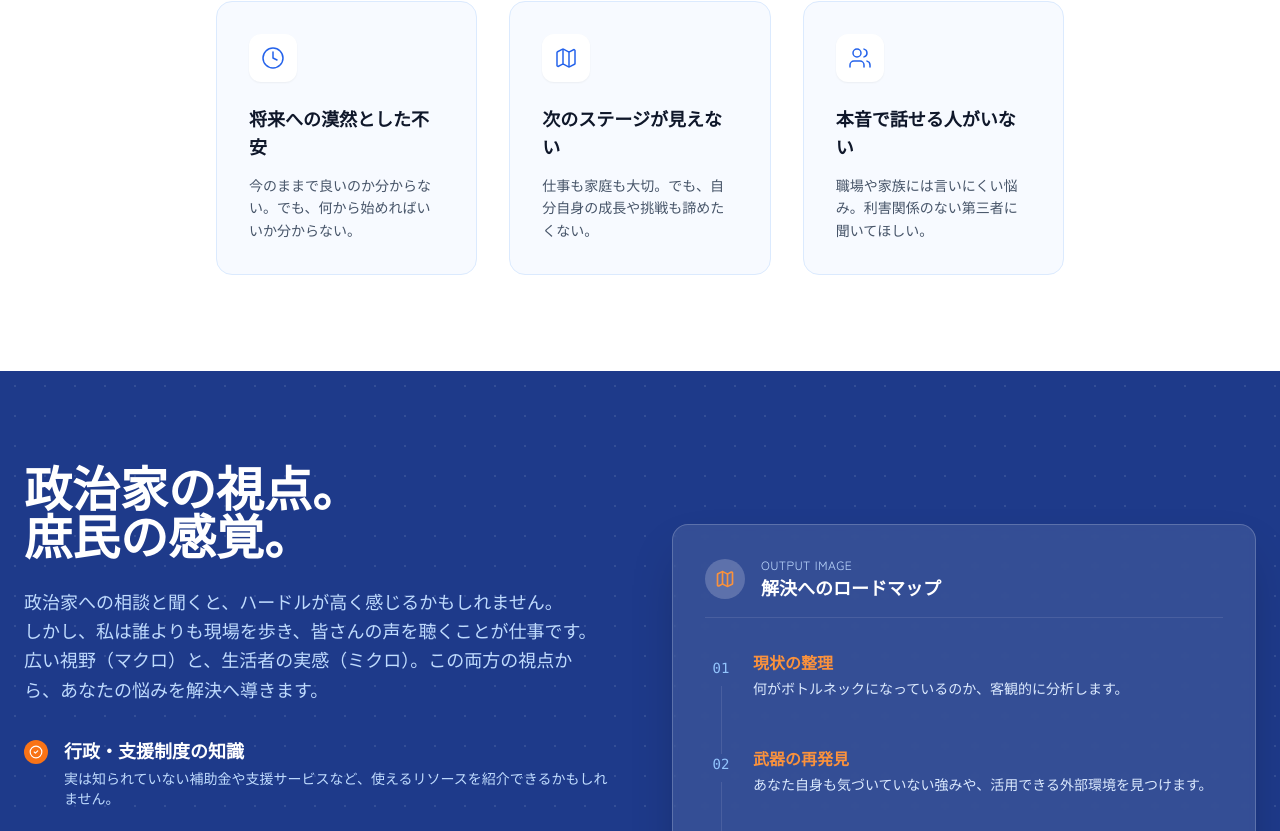
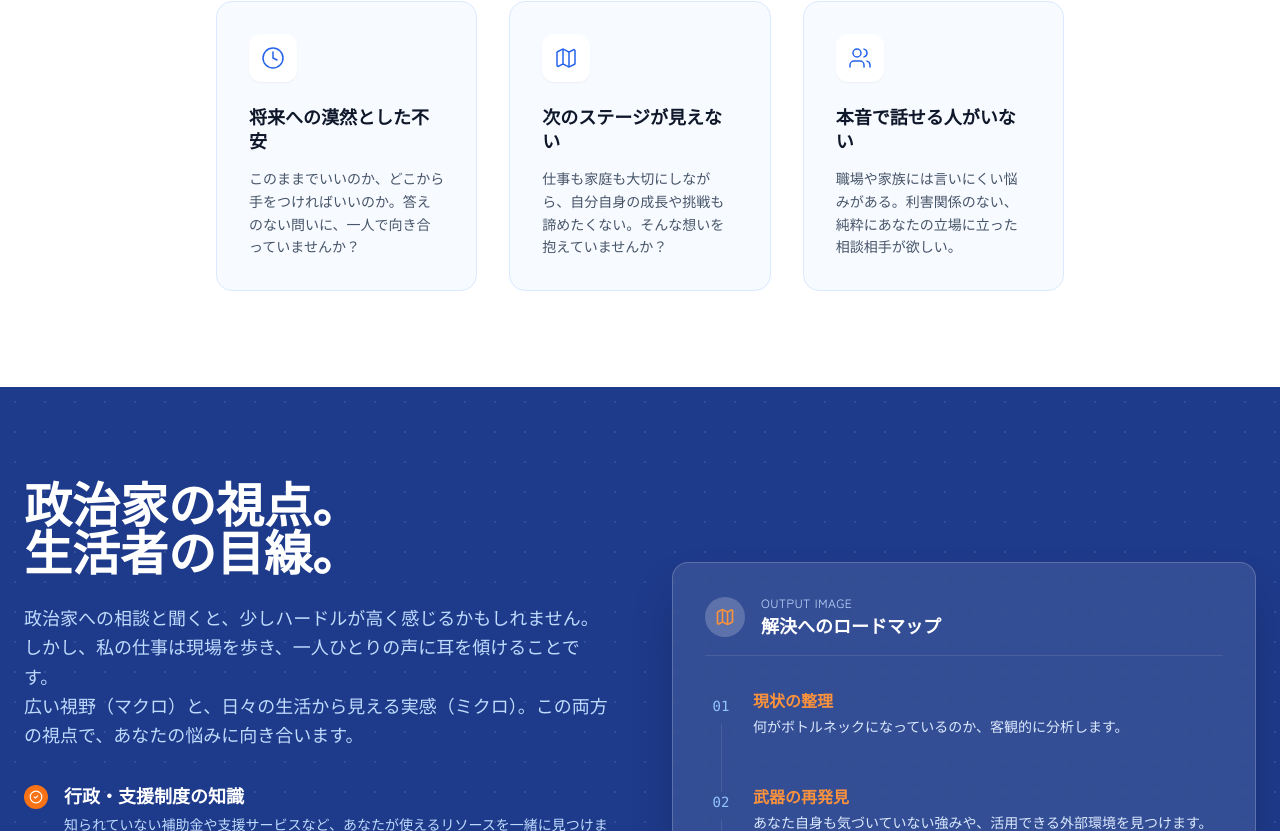
Before and after one commit to postcabinets-jp/maeda.nobumi, a React (Vite) app: page / in a window 1280 px wide. Shown: the part 1009-1840 px from the top of the page. Built offline with nearby package versions, Linux system fonts and the light colour scheme.

Commit message:
Improve Problem and Solution sections: better copywriting and remove condescending language

```diff
--- a/App.tsx
+++ b/App.tsx
@@ -154,16 +154,28 @@ const Problem = () => {
         </div>
         <div className="grid md:grid-cols-3 gap-8">
           {[
-            { icon: Clock, title: "将来への漠然とした不安", text: "今のままで良いのか分からない。でも、何から始めればいいか分からない。" },
-            { icon: Map, title: "次のステージが見えない", text: "仕事も家庭も大切。でも、自分自身の成長や挑戦も諦めたくない。" },
-            { icon: Users, title: "本音で話せる人がいない", text: "職場や家族には言いにくい悩み。利害関係のない第三者に聞いてほしい。" },
+            {
+              icon: Clock,
+              title: "将来への漠然とした不安",
+              text: "このままでいいのか、どこから手をつければいいのか。答えのない問いに、一人で向き合っていませんか？"
+            },
+            {
+              icon: Map,
+              title: "次のステージが見えない",
+              text: "仕事も家庭も大切にしながら、自分自身の成長や挑戦も諦めたくない。そんな想いを抱えていませんか？"
+            },
+            {
+              icon: Users,
+              title: "本音で話せる人がいない",
+              text: "職場や家族には言いにくい悩みがある。利害関係のない、純粋にあなたの立場に立った相談相手が欲しい。"
+            },
           ].map((item, idx) => (
             <div key={idx} className="bg-blue-50/50 p-8 rounded-2xl border border-blue-100 hover:shadow-lg transition duration-300">
               <div className="w-12 h-12 bg-white rounded-xl shadow-sm flex items-center justify-center text-blue-600 mb-6">
                 <item.icon size={24} strokeWidth={1.5} />
               </div>
-              <h3 className="text-lg font-bold text-slate-900 mb-3">{item.title}</h3>
-              <p className="text-slate-600 text-sm leading-relaxed">{item.text}</p>
+              <h3 className="text-lg font-bold text-slate-900 mb-3 leading-snug">{item.title}</h3>
+              <p className="text-slate-600 text-sm leading-relaxed whitespace-normal">{item.text}</p>
             </div>
           ))}
         </div>
@@ -183,26 +195,26 @@ const Solution = () => {
           <div>
             <h2 className="text-3xl lg:text-5xl font-bold mb-6 serif leading-tight">
               政治家の視点。<br />
-              庶民の感覚。
+              生活者の目線。
             </h2>
             <p className="text-blue-200 text-lg mb-8 leading-relaxed">
-              政治家への相談と聞くと、ハードルが高く感じるかもしれません。<br />
-              しかし、私は誰よりも現場を歩き、皆さんの声を聴くことが仕事です。<br />
-              広い視野（マクロ）と、生活者の実感（ミクロ）。この両方の視点から、あなたの悩みを解決へ導きます。
+              政治家への相談と聞くと、少しハードルが高く感じるかもしれません。<br />
+              しかし、私の仕事は現場を歩き、一人ひとりの声に耳を傾けることです。<br />
+              広い視野（マクロ）と、日々の生活から見える実感（ミクロ）。この両方の視点で、あなたの悩みに向き合います。
             </p>
             <ul className="space-y-6">
               {[
-                { title: "行政・支援制度の知識", text: "実は知られていない補助金や支援サービスなど、使えるリソースを紹介できるかもしれません。" },
+                { title: "行政・支援制度の知識", text: "知られていない補助金や支援サービスなど、あなたが使えるリソースを一緒に見つけます。" },
                 { title: "完全中立な壁打ち相手", text: "商品を売りつけたりしません。あなたの利益だけを考えた、純粋な作戦会議です。" },
-                { title: "30分でロードマップ完成", text: "「話してスッキリした」で終わらせません。明日からの行動計画（ロードマップ）を作成します。" }
+                { title: "30分でロードマップ完成", text: "「話してスッキリした」で終わらせません。明日からの具体的な行動計画を作成します。" }
               ].map((item, i) => (
                 <li key={i} className="flex items-start gap-4">
                   <div className="w-6 h-6 rounded-full bg-orange-500 flex items-center justify-center flex-shrink-0 mt-1">
                     <CheckCircle2 size={14} className="text-white" />
                   </div>
                   <div>
-                    <h4 className="font-bold text-lg text-white">{item.title}</h4>
-                    <p className="text-blue-200 text-sm mt-1">{item.text}</p>
+                    <h4 className="font-bold text-lg text-white mb-1">{item.title}</h4>
+                    <p className="text-blue-200 text-sm leading-relaxed">{item.text}</p>
                   </div>
                 </li>
               ))}
```
